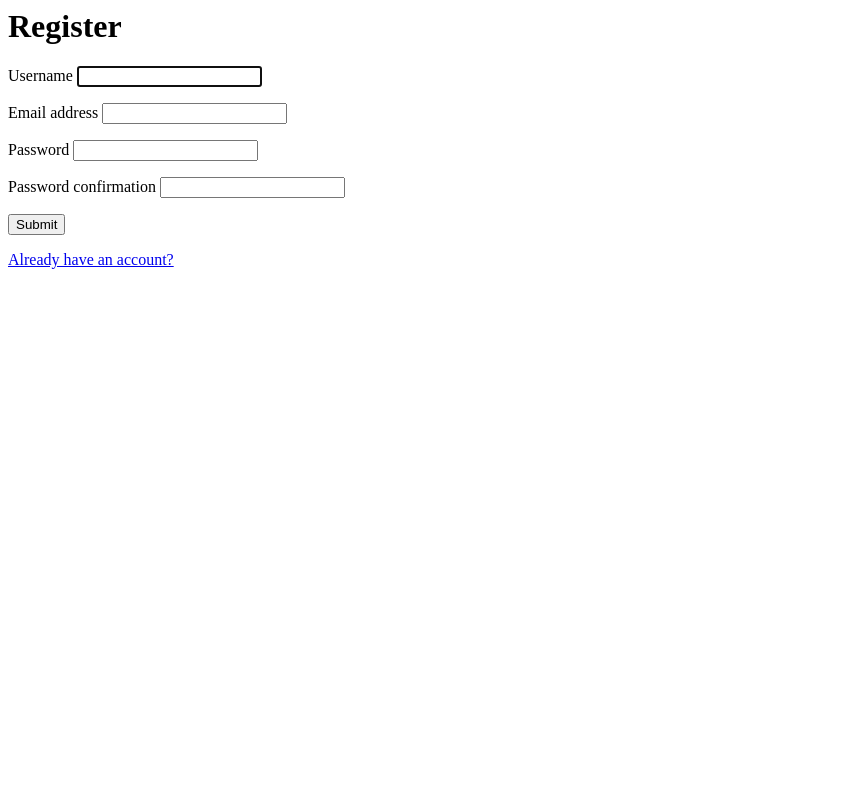
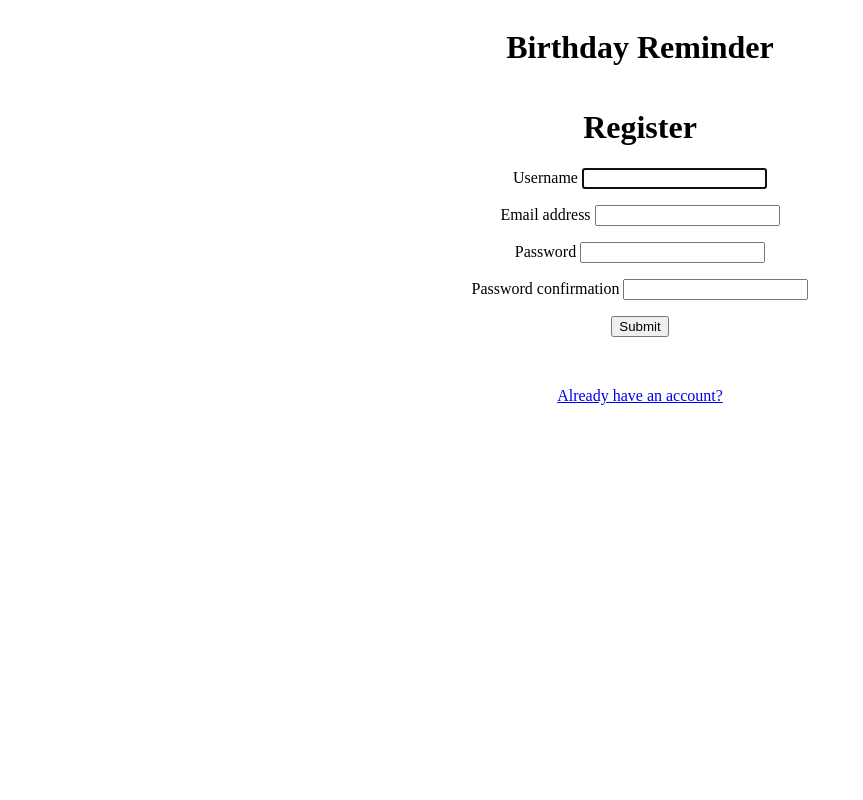
Before and after one commit to glowingmoth/birthday-reminder, a Django app: page /register/ in a window 1280 px wide. Shown: the whole page, without its empty margins (0-863 px from the left). Run offline with Django 3.2, Linux system fonts and the light colour scheme.

Commit message:
basic styling for login and register page

```diff
--- a/birthdays/templates/birthdays/index.html
+++ b/birthdays/templates/birthdays/index.html
@@ -11,7 +11,7 @@
 
   <link rel="stylesheet" type="text/css" href="{% static 'birthdays/style.css' %}">
 
-  <title>Birthday Reminder</title>
+  <title>Bday Reminder</title>
 </head>
 <body>
 
--- a/users/static/users/style.css
+++ b/users/static/users/style.css
@@ -1,3 +1,21 @@
-* {
-    background-color: black;
+.top-nav {
+    display: flex;
+    width: 700px;
+    margin-left: auto;
+    margin-right: auto;
+    text-align: center;
+    justify-content: space-around;
+    align-items: baseline;
 }
+
+.user-form {
+    width: 400px;
+    text-align: center;
+    margin-left: auto;
+    margin-right: auto;
+}
+
+.user-form-link {
+    text-align: center;
+    margin-top: 50px;
+}
--- a/users/templates/users/register.html
+++ b/users/templates/users/register.html
@@ -1,7 +1,21 @@
+{% load static %}
 
+<!DOCTYPE html>
+<html lang="en">
+<head>
+    <meta charset="UTF-8">
+    <meta http-equiv="X-UA-Compatible" content="IE=edge">
+    <meta name="viewport" content="width=device-width, initial-scale=1.0">
+    <title>Birthday Reminder</title>
+    <link rel="stylesheet" type="text/css" href="{% static 'users/style.css' %}">
+</head>
+<body>
+    <div class="top-nav">
+        <h1>Birthday Reminder</h1>
+    </div>
 
+    <div class="user-form">
         <h1>Register</h1>
-
         <form method="POST" action="">
             {% csrf_token %}
 
@@ -16,5 +30,12 @@
             <p>{{ form.errors }}</p>
             <input type="submit" name="Create User">
         </form>
+    </div>
 
+
+    <div class="user-form-link">
         <a href="{% url 'login' %}">Already have an account?</a>
+    </div>
+
+</body>
+</html>
```
Also changed, not shown: users/templates/users/login.html (+26 -2 lines). Lines whose indentation alone changed are shown as unchanged.
